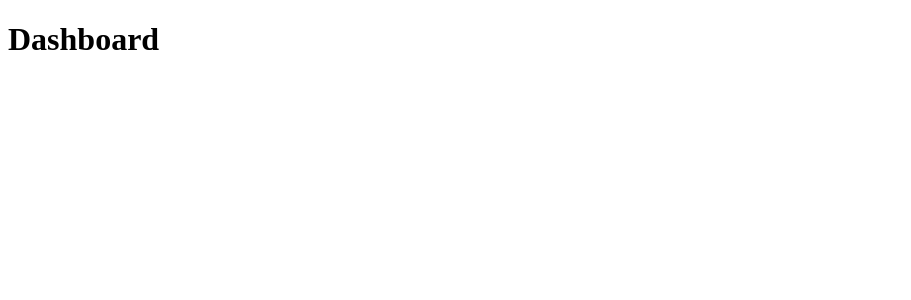
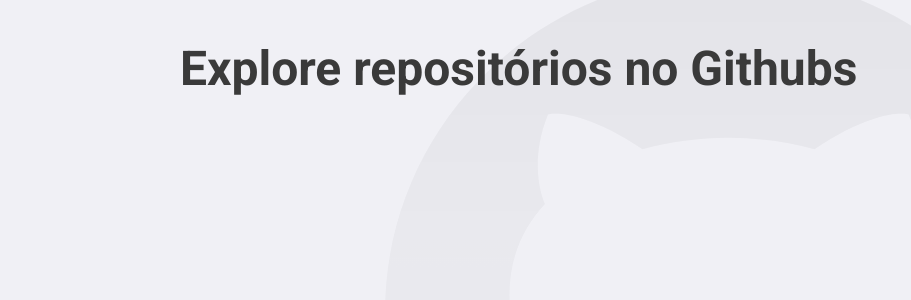
Before and after one commit to ivanvinicius/2020-bootcamp-primeiro-projeto-com-reactjs, a React (Create React App) app: page / in a window 1280 px wide. Shown: the top 300 px of the page, without its empty margins (0-911 px from the left). Built offline with nearby package versions, Linux system fonts and the light colour scheme.

Commit message:
utilizando styled components

```diff
--- a/package.json
+++ b/package.json
@@ -15,6 +15,7 @@
     "react-dom": "^16.13.1",
     "react-router-dom": "^5.2.0",
     "react-scripts": "3.4.1",
+    "styled-components": "^5.1.1",
     "typescript": "~3.7.2"
   },
   "scripts": {
@@ -36,6 +37,7 @@
     ]
   },
   "devDependencies": {
+    "@types/styled-components": "^5.1.0",
     "@typescript-eslint/eslint-plugin": "^3.1.0",
     "@typescript-eslint/parser": "^3.1.0",
     "eslint": "^6.8.0",
--- a/public/index.html
+++ b/public/index.html
@@ -4,6 +4,8 @@
     <meta charset="utf-8" />
     <meta name="viewport" content="width=device-width, initial-scale=1" />
     <meta name="theme-color" content="#3A3A3A" />
+    <link href="https://fonts.googleapis.com/css2?family=Roboto:wght@100;300;400;500;700;900&display=swap" rel="stylesheet">
+
     <title>Github Explorer</title>
   </head>
   <body>
--- a/src/App.tsx
+++ b/src/App.tsx
@@ -3,10 +3,15 @@ import { BrowserRouter } from 'react-router-dom';
 
 import Routes from './routes';
 
+import GlobalStyle from './styles/global';
+
 const App: React.FC = () => (
-  <BrowserRouter>
-    <Routes />
-  </BrowserRouter>
+  <>
+    <BrowserRouter>
+      <Routes />
+    </BrowserRouter>
+    <GlobalStyle />
+  </>
 );
 
 export default App;
--- a/src/pages/Dashboard/index.tsx
+++ b/src/pages/Dashboard/index.tsx
@@ -1,7 +1,9 @@
 import React from 'react';
 
+import { Title } from './styles';
+
 const Dashboard: React.FC = () => {
-  return <h1>Dashboard</h1>;
+  return <Title>Explore repositórios no Githubs</Title>;
 };
 
 export default Dashboard;
--- /dev/null
+++ b/src/pages/Dashboard/styles.ts
@@ -0,0 +1,6 @@
+import styled from 'styled-components';
+
+export const Title = styled.h1`
+  font-size: 48px;
+  color: #3a3a3a;
+`;
--- /dev/null
+++ b/src/styles/global.ts
@@ -0,0 +1,31 @@
+import { createGlobalStyle } from 'styled-components';
+
+import githubBackground from '../assets/github-background.svg';
+
+export default createGlobalStyle`
+ * {
+   margin: 0;
+   padding: 0;
+   outline: 0;
+   box-sizing: border-box;
+ }
+
+ body {
+   background: #F0F0F5 url(${githubBackground}) no-repeat 65% top;
+   -webkit-font-smoothing: antialiased;
+ }
+
+ body, input, button {
+   font: 16px Roboto, sans-serif;
+ }
+
+ #root {
+   max-width: 960px;
+   margin: 0 auto;
+   padding: 40px 20px;
+ }
+
+ button {
+   cursor: pointer;
+ }
+`;
```
Also changed, not shown: src/assets/github-background.svg (added), 1 other file (tests, documents, lock files or other folders).
